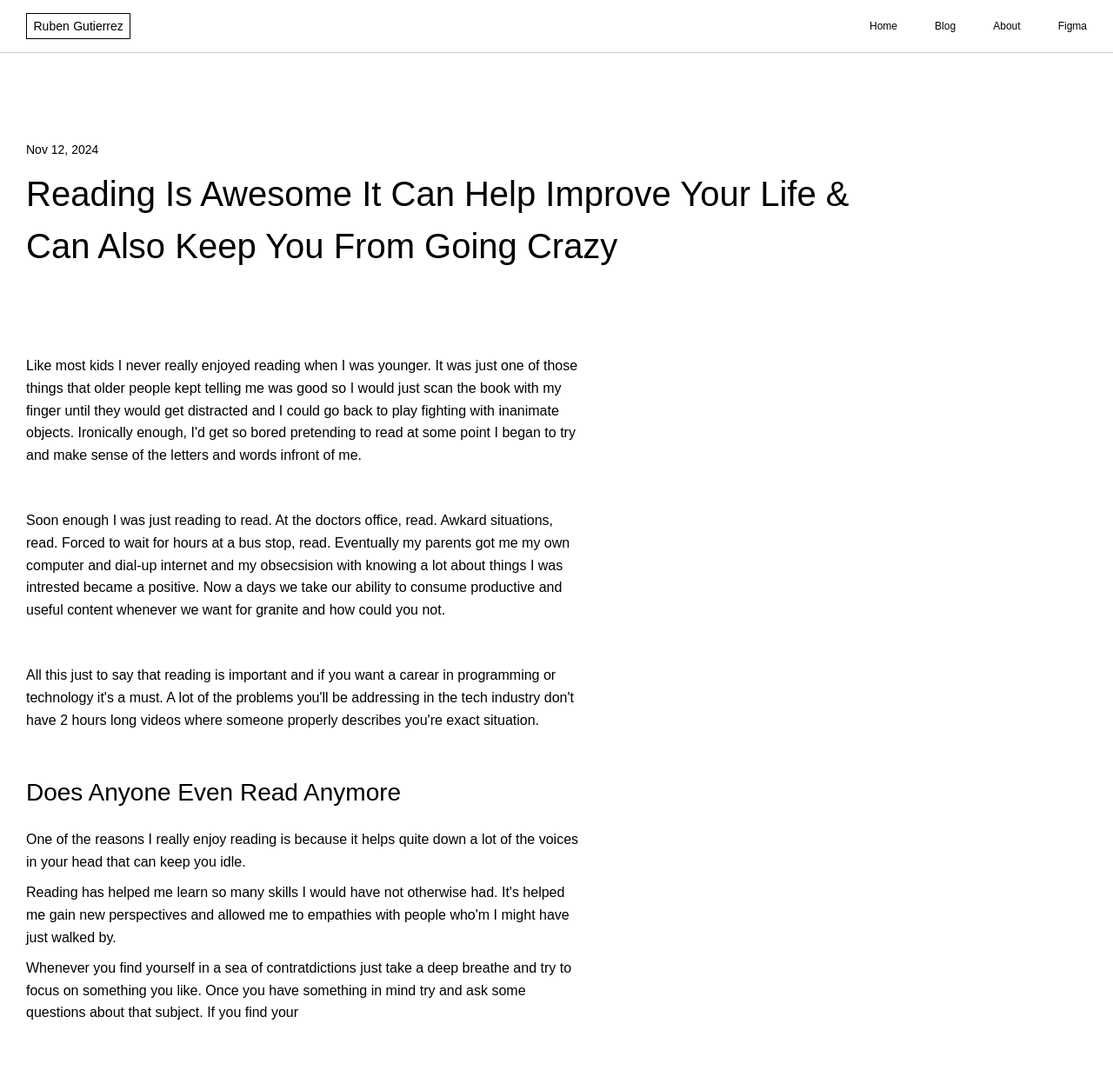
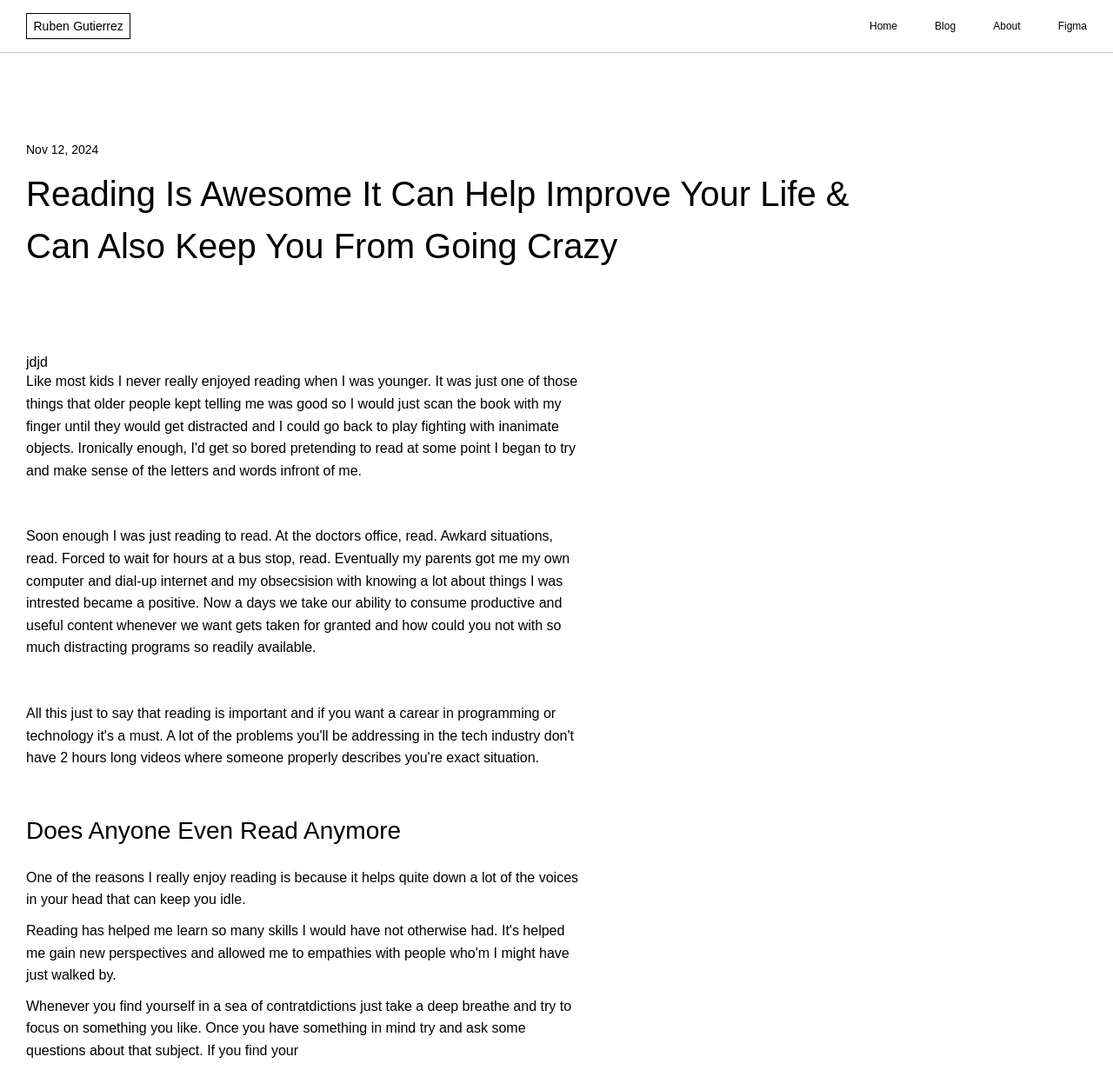
Before and after one commit to rubengutierrezwebdesign/rubengutierrezwebdesign, a Jekyll site: the page built from _posts/blog/24/11/24-11-12-1.html, in a window 1280 px wide. Shown: the whole page at 87% size. Built offline with Jekyll 4.4.1, drawn with Linux system fonts in a browser that asks for light colours; some web fonts are replaced; before the commit the page ends 1188 px from its top, so only the background shows below that.

Commit message:
Update 24-11-12-1.html

```diff
--- a/_posts/blog/24/11/24-11-12-1.html
+++ b/_posts/blog/24/11/24-11-12-1.html
@@ -8,7 +8,7 @@ tags: daily-post
 ---
 
 <div class="post-cont">
-
+jdjd
     <p class="_16 mb-50">
         Like most kids I never really enjoyed reading when I was younger. It was just one of those things that older people kept telling me was good so I would just scan the book with my finger until they would get distracted and I could go back to play fighting with inanimate objects. Ironically enough, I'd get so bored pretending to read at some point I began to try and make sense of the letters and words infront of me.
     </p>
@@ -18,7 +18,7 @@ tags: daily-post
         Awkard situations, read. Forced to wait for hours at a bus stop, read.
         Eventually my parents got me my own computer and dial-up internet and my obsecsision with knowing a lot about things I was intrested became a positive.
 
-        Now a days we take our ability to consume productive and useful content whenever we want for granite and how could you not.
+        Now a days we take our ability to consume productive and useful content whenever we want gets taken for granted and how could you not with so much distracting programs so readily available.
     </p>
 
     <p class="_16 mb-50">
```
